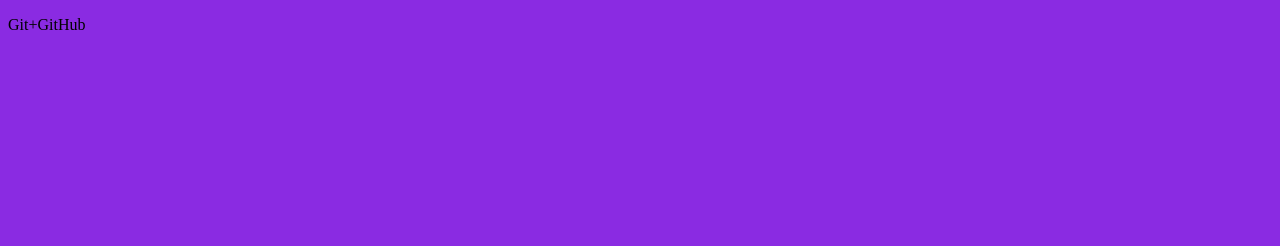
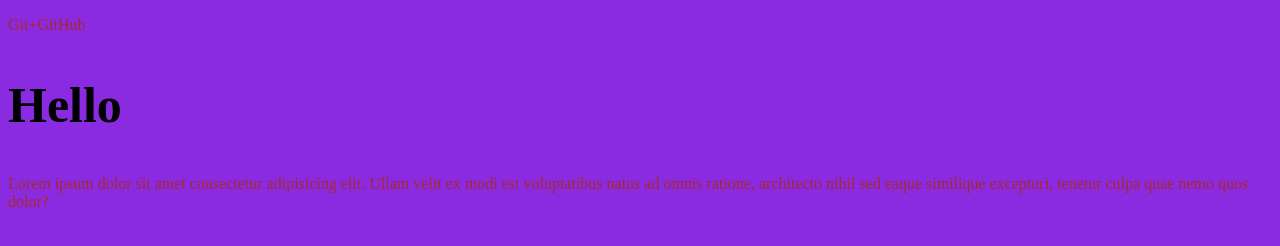
Before and after one commit to Sansanych-html/gittest, a plain HTML site: page index.html in a window 1280 px wide. Drawn offline with Linux system fonts and the light colour scheme.

Commit message:
Наши первые изменение

```diff
--- a/css/main.css
+++ b/css/main.css
@@ -1,3 +1,9 @@
 body {
     background-color: blueviolet;
 }
+p {
+    color: brown;
+}
+h2 {
+    font-size: 50px;
+}
--- a/index.html
+++ b/index.html
@@ -9,5 +9,7 @@
 </head>
 <body>
 <p>Git+GitHub</p>
+<h2>Hello</h2>
+<p>Lorem ipsum dolor sit amet consectetur adipisicing elit. Ullam velit ex modi est voluptatibus natus ad omnis ratione, architecto nihil sed eaque similique excepturi, tenetur culpa quae nemo quos dolor?</p>
 </body>
 </html>
```
